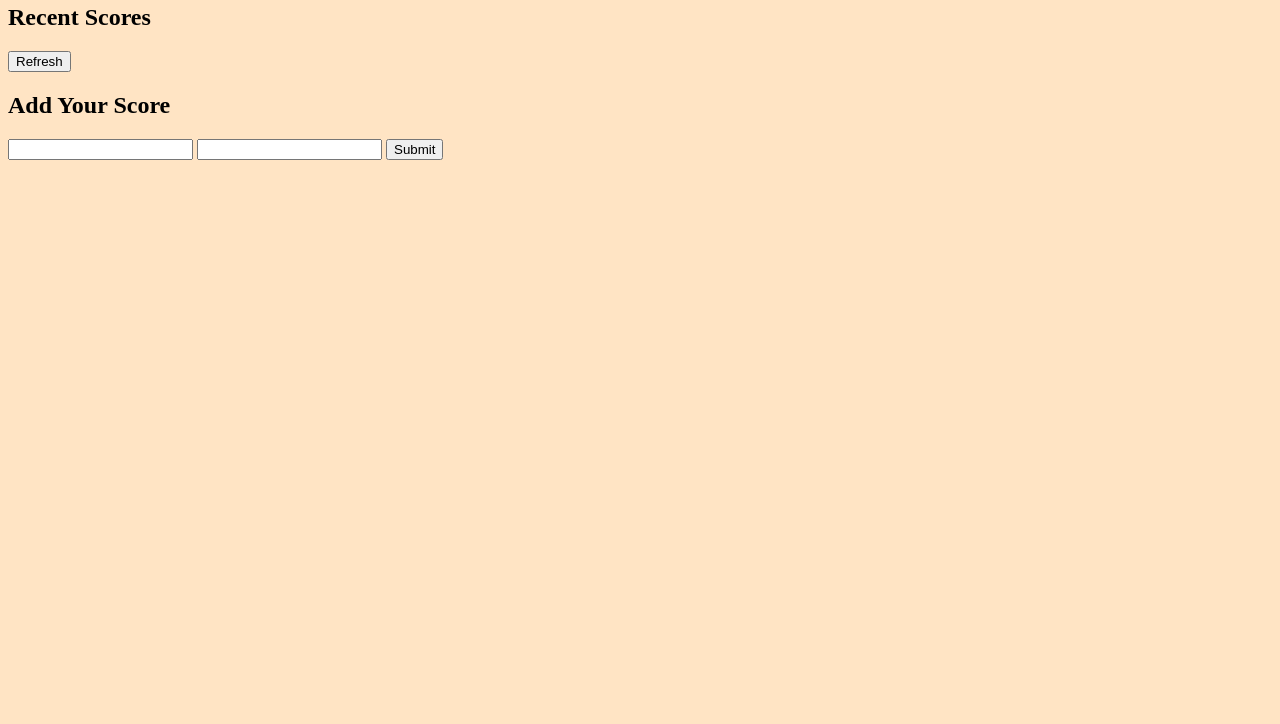
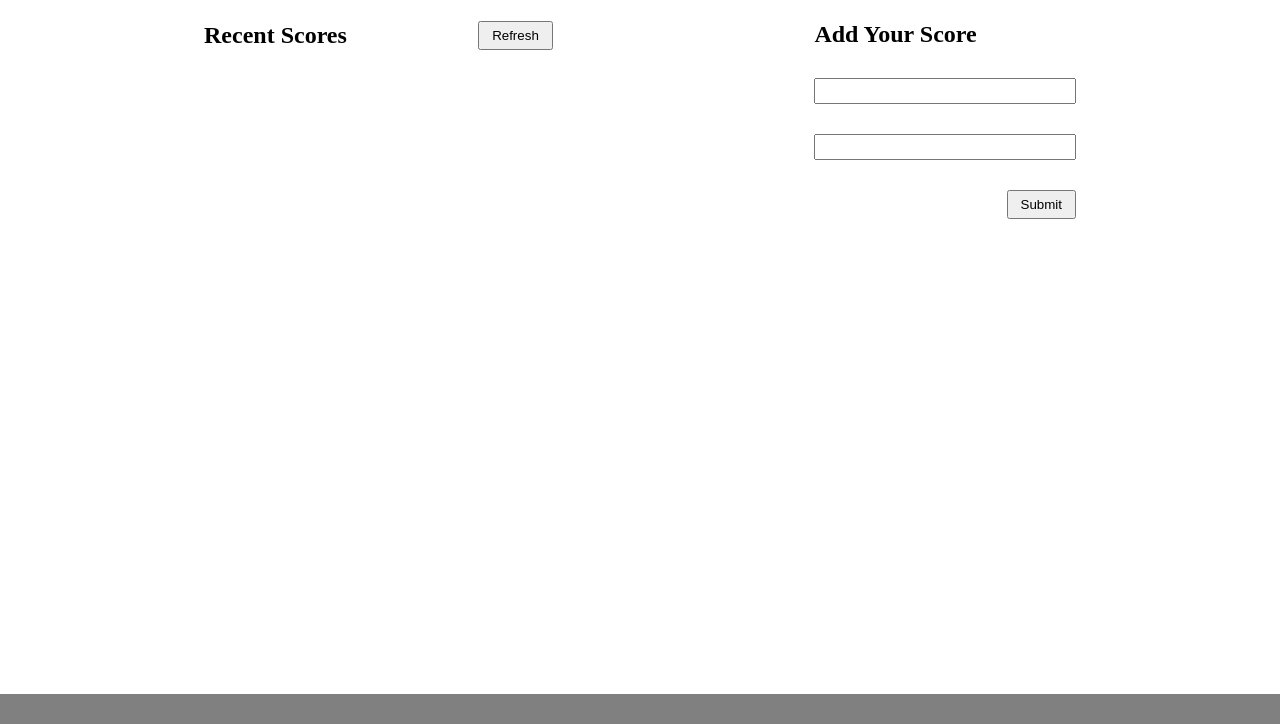
Before and after one commit to henry-dura/LeaderBoard, a website built with webpack: page src/index.html in a window 1280 px wide. Shown: the part 76-800 px from the top of the page. Built offline with nearby package versions, Linux system fonts and the light colour scheme.

Commit message:
Add  minimal styling to page

```diff
--- a/src/index.html
+++ b/src/index.html
@@ -18,7 +18,7 @@
             </div>
             <table class="socres-table"></table>
         </div>
-        <form action="">
+        <form >
             <h2>Add Your Score</h2>
             <input type="text" name="name" id="name">
             <input type="text" name="score" id="score">
--- a/src/style.css
+++ b/src/style.css
@@ -1,7 +1,53 @@
-body {
-    background-color: bisque;
+* {
+  padding: 0;
+  margin: 0;
+  box-sizing: border-box;
 }
 
-h1{
-    color: red;
+header {
+  margin: 24px;
 }
+
+main {
+  display: flex;
+  gap: 10%;
+  justify-content: space-between;
+  width: 70%;
+  padding: 12px;
+  margin: 0 auto;
+}
+.scores-container {
+  flex-basis: 40%;
+}
+
+.scores-heading {
+  display: flex;
+  align-items: center;
+  justify-content: space-between;
+  width: 100%;
+}
+
+form {
+  display: flex;
+  flex-direction: column;
+  flex-basis: 30%;
+  gap: 30px;
+}
+
+input {
+  width: 100%;
+  font-size: 1.2rem;
+}
+button {
+  padding: 5px 12px;
+}
+button[type="Submit"] {
+  align-self: flex-end;
+}
+footer {
+  position: fixed;
+  bottom: 0;
+  width: 100%;
+  height: 30px;
+  background-color: gray;
+}
```
